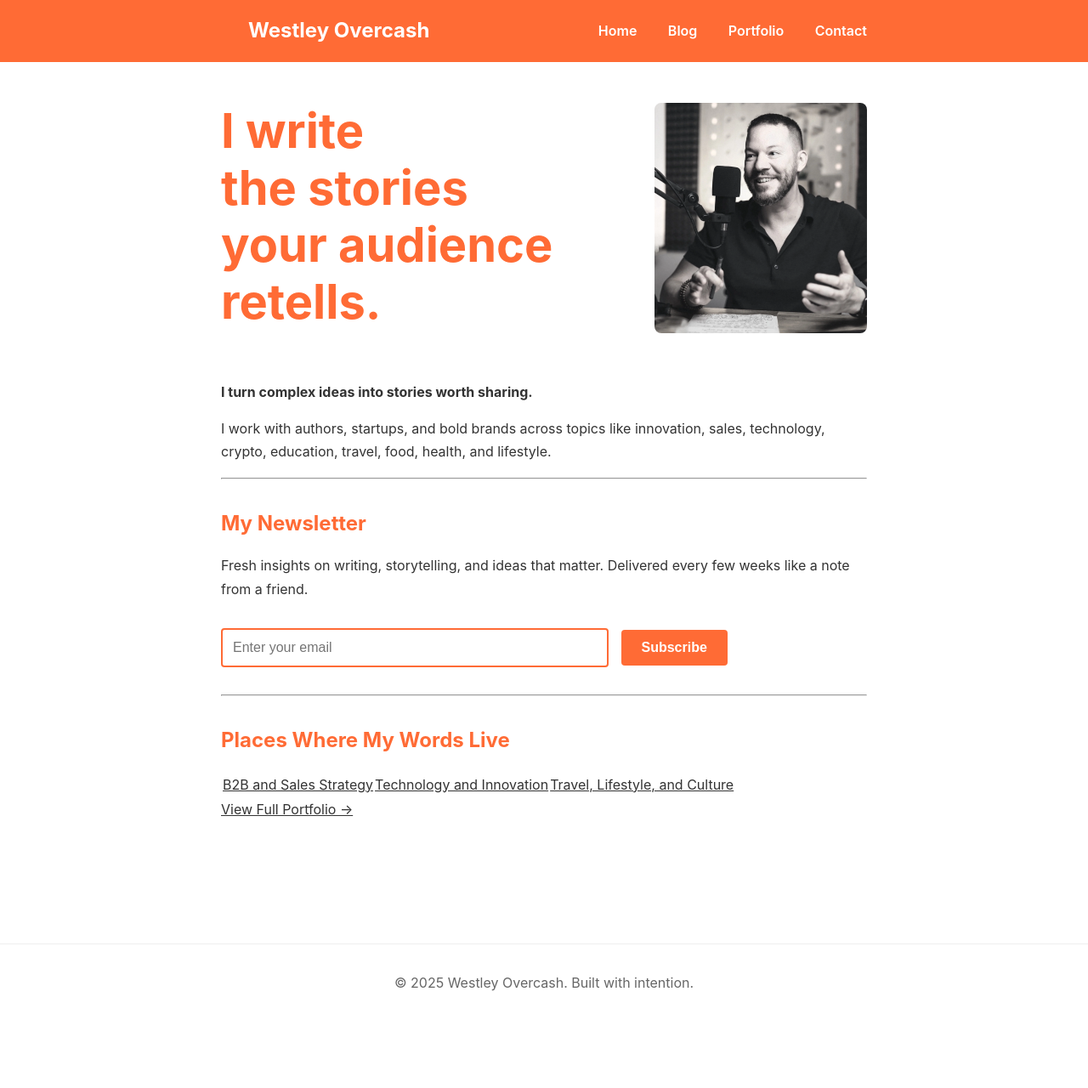
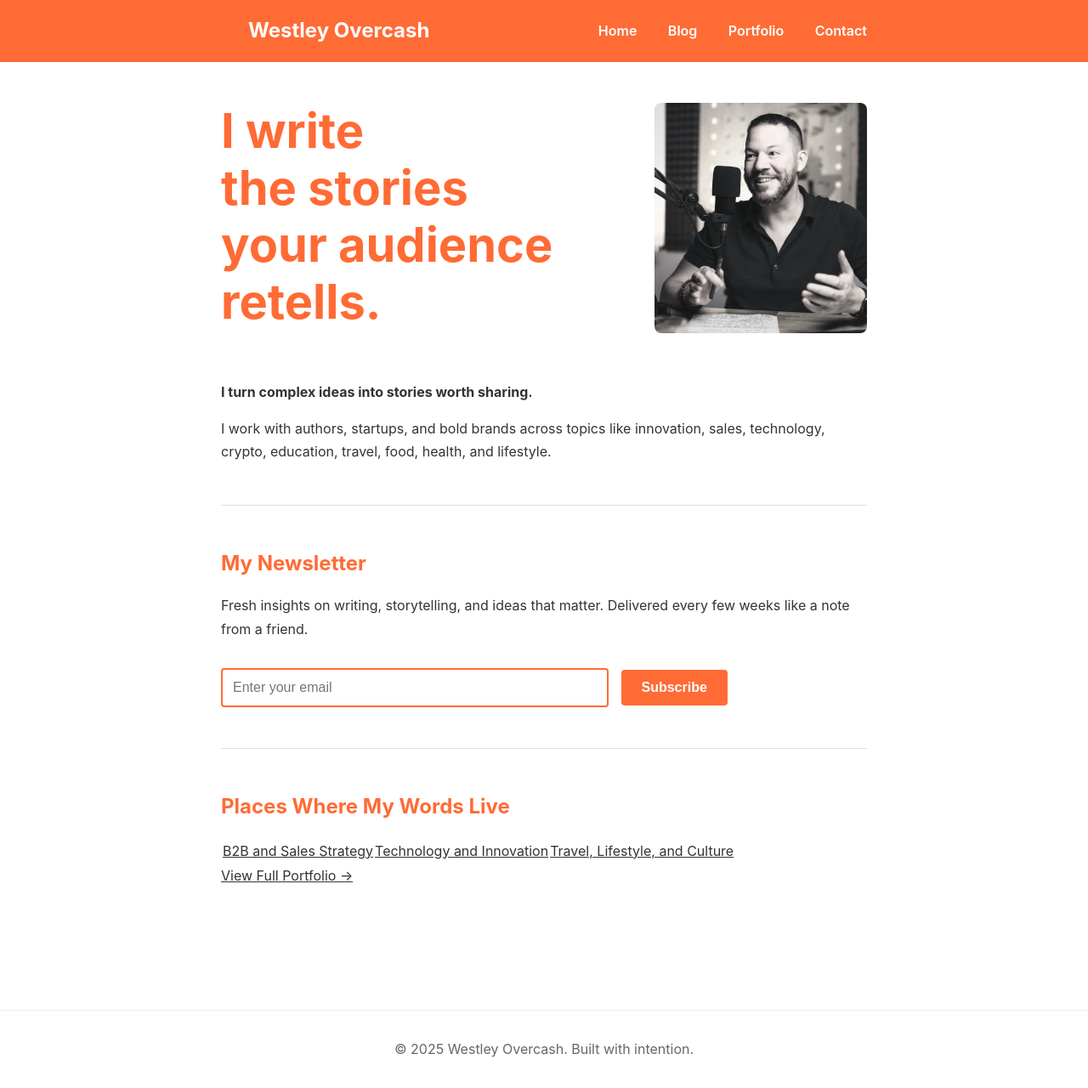
Before and after one commit to westleyovercash/westleyovercash.github.io, a Jekyll site: the page built from index.md, in a window 1280 px wide. Shown: the whole page at 85% size. Built offline with Jekyll 4.4.1, drawn with Linux system fonts in a browser that asks for light colours; before the commit the page ends 1202 px from its top, so only the background shows below that.

Commit message:
Update default.html

```diff
--- a/_layouts/default.html
+++ b/_layouts/default.html
@@ -22,6 +22,12 @@
       padding: 1rem 0;
       margin-bottom: 3rem;
     }
+
+    hr {
+  border: none;
+  border-top: 1px solid #e0e0e0;
+  margin: 3rem 0;
+}
 
     nav {
       max-width: 800px;
```
